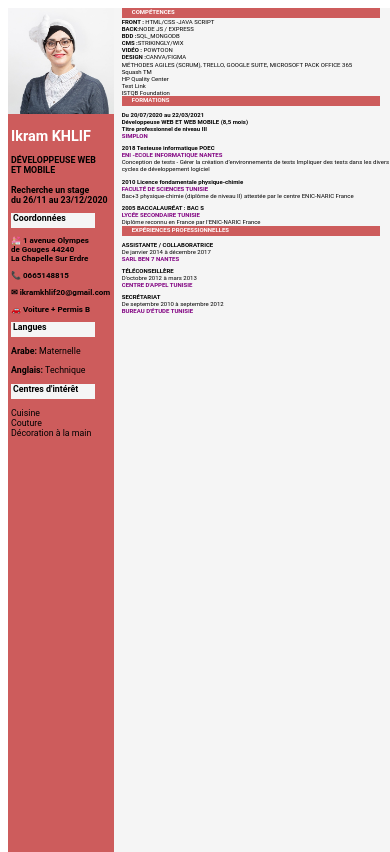
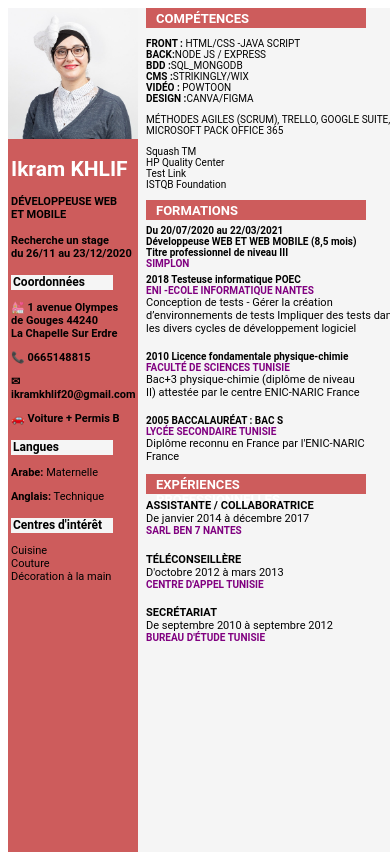
Before and after one commit to ikram2210/ikram2210.github.io, a plain HTML site: page index.html in a window 390 px wide. Drawn offline with Linux system fonts and the light colour scheme.

Commit message:
RESPONSIVE MOBILE

```diff
--- a/CV.css
+++ b/CV.css
@@ -203,7 +203,7 @@ img {
 }
 .colone2{
   margin-left: 8px;
-  font-size: 15%;
+  font-size: 60px;
 }
 
 .contact{
@@ -211,43 +211,43 @@ img {
 
 }
 h1{
-  font-size: 90%;
+  font-size: 21px;
 
 }
 
 .col1{
   margin-left: 3px;
-  font-size: 100%;
+  font-size: 20px;
 
 }
  h2{
   height: 15px;
-  width: 80%;
-  margin-top: 0px;
+  width: 100px;
+  margin-top: 15px;
   padding-top: 0px;
   padding-left: 2px;
-  font-size: 55%;
+  font-size: 12px;
 }
 h3{
-  height: 10px;
-  width: 90%;
-  font-size: 25%;
+  height: 17px;
+  width: 210px;
+  font-size: 13px;
   padding-left: 10px;
-  padding-top: 0px;
+  padding-top: 3px;
   margin-top: 0px;
   margin-bottom: 0;
 }
 p{
-   font-size: 15%;
+   font-size:10px;
   }
 
 h4{
-    font-size: 20%;
+    font-size: 10px;
 
 }
 h5{
 margin-top: -10px;
-font-size: 20%;
+font-size: 10px;
 padding-top:  0;
 }
 h4 + p{
@@ -257,17 +257,17 @@ margin-top: 0;
 h6{
   margin: 0;
   padding-top: 5px;
-  font-size: 20%;}
+  font-size: 10px;}
 img {
-    width: 100%;
+    width: 130px;
   }
   .formation p{
-    font-size:20%;
+    font-size:11px;
   }
 .work p{
   margin-bottom: 10px;
   margin-top: 5px;
-  font-size: 20%;
+  font-size: 11px;
 }
 .stage p{
   font-weight: bold;
@@ -275,9 +275,8 @@ img {
 }
 
 .colone1 p{
-  font-size: 55%;
+  font-size: 11px;
 }
 .contact p{
-  font-size: 50%;
+  font-size: 11px;
 }
-}
```
Also changed, not shown: 1 other file.
